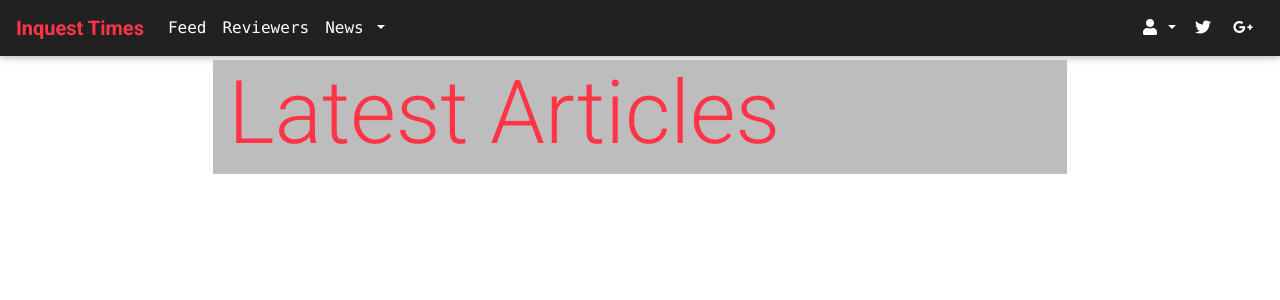
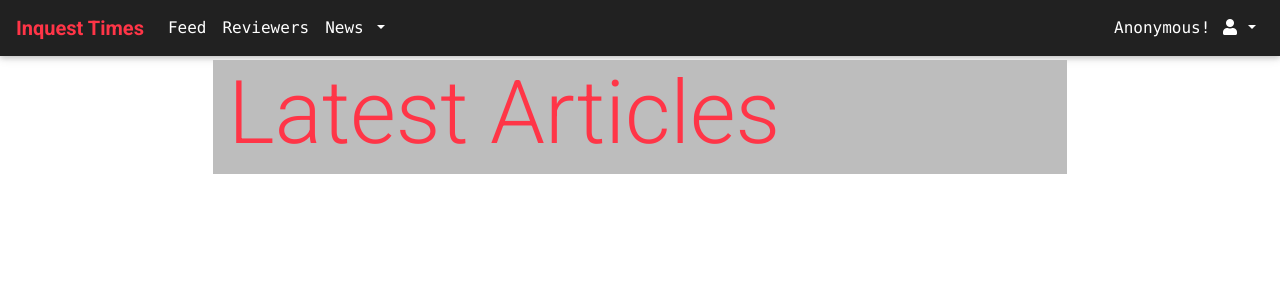
Before and after one commit to mohdomama/inquest, a Django app: page /news/ in a window 1280 px wide. Shown: the top 300 px of the page. Run offline with Django 3.2, Linux system fonts and the light colour scheme; data that the repository does not hold is empty; some libraries are stand-ins or nearby versions.

Commit message:
chore: fragment template

```diff
--- a/src/templates/base.html
+++ b/src/templates/base.html
@@ -23,56 +23,7 @@
 
 <body>
   <!--Navbar -->
-  <nav class="mb-1 navbar navbar-expand-lg navbar-dark elegant-color-dark">
-    <a class="navbar-brand font-weight-bold" href="/"> <span class="text-danger">Inquest Times</span></a>
-    <button class="navbar-toggler" type="button" data-toggle="collapse" data-target="#navbarSupportedContent-333"
-      aria-controls="navbarSupportedContent-333" aria-expanded="false" aria-label="Toggle navigation">
-      <span class="navbar-toggler-icon"></span>
-    </button>
-    <div class="collapse navbar-collapse" id="navbarSupportedContent-333">
-      <ul class="navbar-nav mr-auto">
-        <li class="nav-item">
-          <a class="nav-link text-monospace" href="#">Feed</a>
-        </li>
-        <li class="nav-item">
-          <a class="nav-link text-monospace" href="#">Reviewers</a>
-        </li>
-        <li class="nav-item dropdown">
-          <a class="nav-link dropdown-toggle text-monospace" id="navbarDropdownMenuLink-333" data-toggle="dropdown"
-            aria-haspopup="true" aria-expanded="false">News
-          </a>
-          <div class="dropdown-menu dropdown-default" aria-labelledby="navbarDropdownMenuLink-333">
-            <a class="dropdown-item text-monospace" href="{% url 'news' %}">Latest</a>
-            <a class="dropdown-item text-monospace" href="#">Fakes Busted</a>
-            <a class="dropdown-item text-monospace" href="#">Rating Changes</a>
-          </div>
-        </li>
-      </ul>
-      <ul class="navbar-nav ml-auto nav-flex-icons">
-        <li class="nav-item dropdown">
-          <a class="nav-link dropdown-toggle" id="navbarDropdownMenuLink-333" data-toggle="dropdown"
-            aria-haspopup="true" aria-expanded="false">
-            <i class="fas fa-user"></i>
-          </a>
-          <div class="dropdown-menu dropdown-menu dropdown-default" aria-labelledby="navbarDropdownMenuLink-333">
-            <a class="dropdown-item text-monospace" href="#">Action</a>
-            <a class="dropdown-item text-monospace" href="#">Another action</a>
-            <a class="dropdown-item text-monospace" href="#">Something else here</a>
-          </div>
-        </li>
-        <li class="nav-item">
-            <a class="nav-link waves-effect waves-light">
-              <i class="fab fa-twitter"></i>
-            </a>
-          </li>
-          <li class="nav-item">
-            <a class="nav-link waves-effect waves-light">
-              <i class="fab fa-google-plus-g"></i>
-            </a>
-          </li>
-      </ul>
-    </div>
-  </nav>
+  {% include 'nav_bar.html' %}
   <!--/.Navbar -->
 
 
@@ -96,12 +47,7 @@
 
 
   <!-- Footer -->
-<footer class="page-footer font-small black fixed-bottom">
-  <div class="footer-copyright text-right py-0">
-    © Copyleft: <a href="https://www.gnu.org/copyleft/"> GNU</a>
-  </div>
-
-</footer>
+  {% include 'footer.html' %}
   <!-- Footer -->
 
   <!-- jQuery -->
--- /dev/null
+++ b/src/templates/footer.html
@@ -0,0 +1,6 @@
+<footer class="page-footer font-small black fixed-bottom">
+    <div class="footer-copyright text-right py-0">
+        © Copyleft: <a href="https://www.gnu.org/copyleft/"> GNU</a>
+    </div>
+
+</footer>
--- /dev/null
+++ b/src/templates/nav_bar.html
@@ -0,0 +1,53 @@
+<nav class="mb-1 navbar navbar-expand-lg navbar-dark elegant-color-dark">
+    <a class="navbar-brand font-weight-bold" href="/"> <span class="text-danger">Inquest Times</span></a>
+    <button class="navbar-toggler" type="button" data-toggle="collapse" data-target="#navbarSupportedContent-333"
+        aria-controls="navbarSupportedContent-333" aria-expanded="false" aria-label="Toggle navigation">
+        <span class="navbar-toggler-icon"></span>
+    </button>
+    <div class="collapse navbar-collapse" id="navbarSupportedContent-333">
+        <ul class="navbar-nav mr-auto">
+            <li class="nav-item">
+                <a class="nav-link text-monospace" href="#">Feed</a>
+            </li>
+            <li class="nav-item">
+                <a class="nav-link text-monospace" href="#">Reviewers</a>
+            </li>
+            <li class="nav-item dropdown">
+                <a class="nav-link dropdown-toggle text-monospace" id="navbarDropdownMenuLink-333"
+                    data-toggle="dropdown" aria-haspopup="true" aria-expanded="false">News
+                </a>
+                <div class="dropdown-menu dropdown-default" aria-labelledby="navbarDropdownMenuLink-333">
+                    <a class="dropdown-item text-monospace" href="{% url 'news' %}">Latest</a>
+                    <a class="dropdown-item text-monospace" href="#">Fakes Busted</a>
+                    <a class="dropdown-item text-monospace" href="#">Rating Changes</a>
+                </div>
+            </li>
+        </ul>
+        <ul class="navbar-nav ml-auto nav-flex-icons">
+            <!-- Account -->
+            <li class="nav-item dropdown">
+                <a class="nav-link dropdown-toggle" id="navbarDropdownMenuLink-333" data-toggle="dropdown"
+                    aria-haspopup="true" aria-expanded="false">
+                    <span class="text-monospace">
+                        {% if request.user.is_authenticated %}
+                        Hi {{ request.user.username }}!
+                        {% else %}
+                        Anonymous!
+                        {% endif %}
+                    </span>
+                    <i class="fas fa-user"> </i>
+                </a>
+                <div class="dropdown-menu dropdown-menu-right dropdown-default"
+                    aria-labelledby="navbarDropdownMenuLink-333">
+                    {% if request.user.is_authenticated %}
+                    <a class="dropdown-item text-monospace" href="{% url 'account_logout' %}">Logout</a>
+                    {% else %}
+                    <a class="dropdown-item text-monospace" href="{% url 'account_login' %}">Login</a>
+                    {% endif %}
+                    <a class="dropdown-item text-monospace" href="#">Profile</a>
+                </div>
+            </li>
+
+        </ul>
+    </div>
+</nav>
```
Lines whose indentation alone changed are shown as unchanged.
